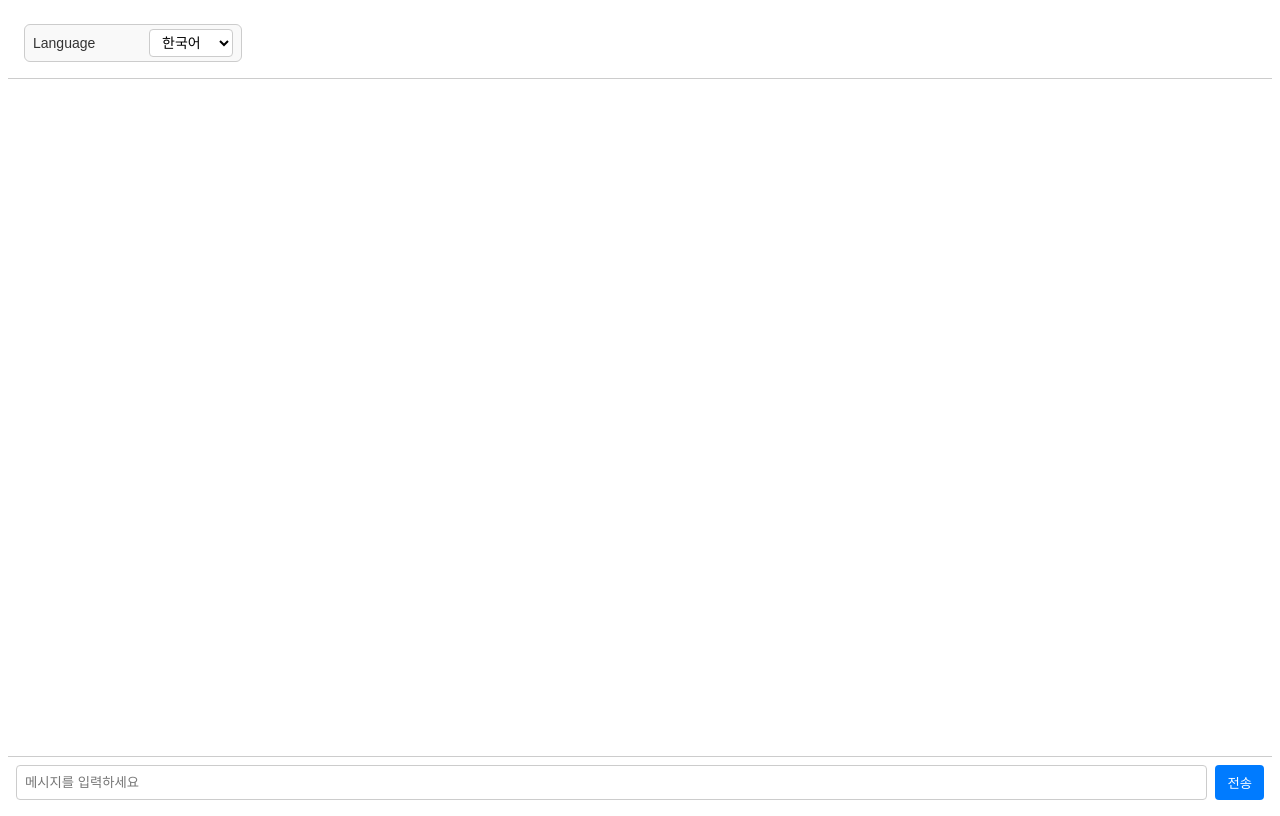
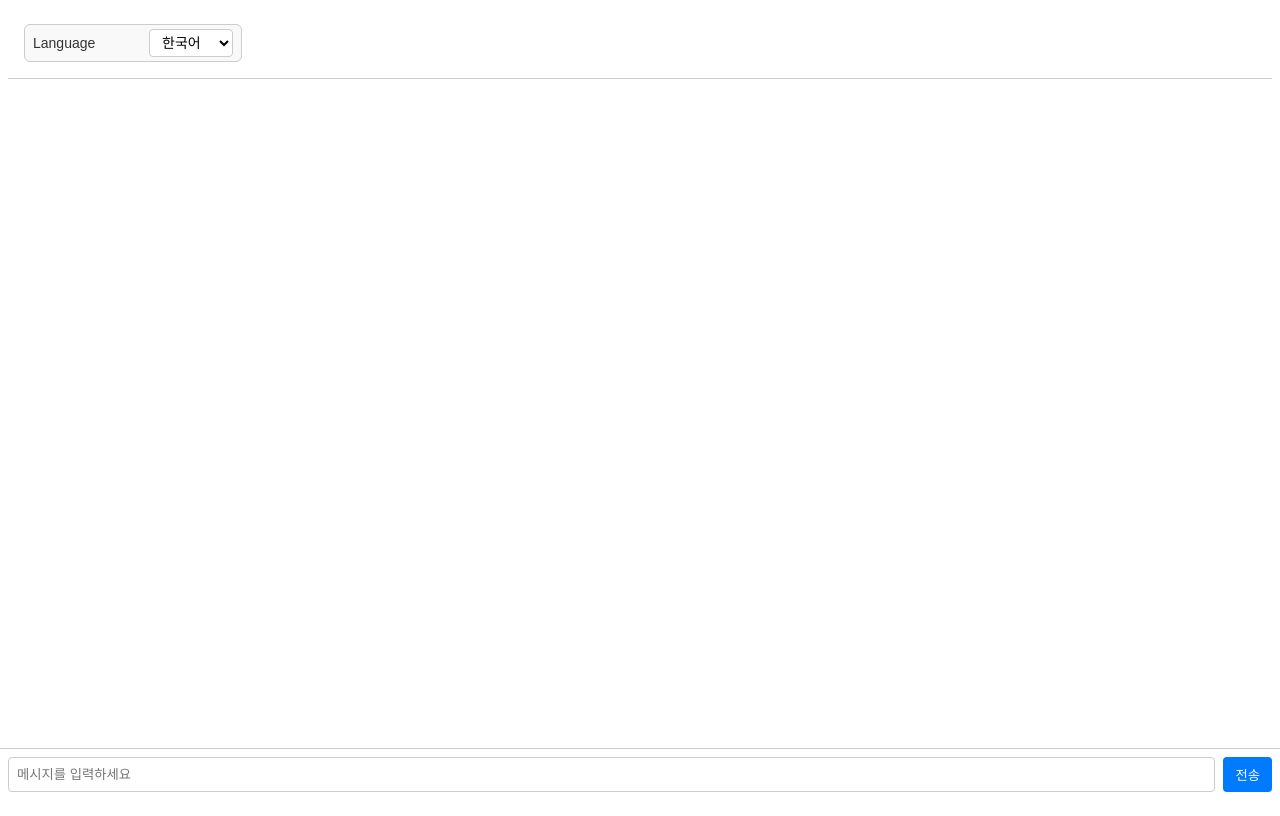
Before and after one commit to andoricano/JsonGenerator, a React (Vite) app: page / in a window 1280 px wide. Built offline with nearby package versions, Linux system fonts and the light colour scheme.

Commit message:
[feat] footer input에서 enter 누르면 onSend 호출.

```diff
--- a/src/components/FooterInput.tsx
+++ b/src/components/FooterInput.tsx
@@ -17,20 +17,50 @@ export default function FooterInput({ onSend }: Props) {
     };
 
     return (
-        <div className="footer-input" style={{ display: 'flex', gap: '8px', padding: '8px', borderTop: '1px solid #ccc' }}>
+        <div
+            className="footer-input"
+            style={{
+                position: 'fixed',
+                bottom: 0,
+                left: 0,
+                right: 0,
+                display: 'flex',
+                gap: '8px',
+                padding: '8px',
+                borderTop: '1px solid #ccc',
+                backgroundColor: '#fff',
+            }}>
             <input
                 type="text"
                 value={inputValue}
                 onChange={handleChange}
+                onKeyDown={(e) => {
+                    if (e.key === 'Enter') {
+                        handleSend();
+                    }
+                }}
                 placeholder={t('placeholder')}
-                style={{ flex: 1, padding: '8px', borderRadius: '4px', border: '1px solid #ccc' }}
+                style={{
+                    flex: 1,
+                    padding: '8px',
+                    borderRadius: '4px',
+                    border: '1px solid #ccc',
+                }}
             />
             <button
                 onClick={handleSend}
-                style={{ padding: '8px 12px', borderRadius: '4px', border: 'none', backgroundColor: '#007bff', color: '#fff', cursor: 'pointer' }}
+                style={{
+                    padding: '8px 12px',
+                    borderRadius: '4px',
+                    border: 'none',
+                    backgroundColor: '#007bff',
+                    color: '#fff',
+                    cursor: 'pointer',
+                }}
             >
                 {t('send')}
             </button>
         </div>
+
     );
 }
```
